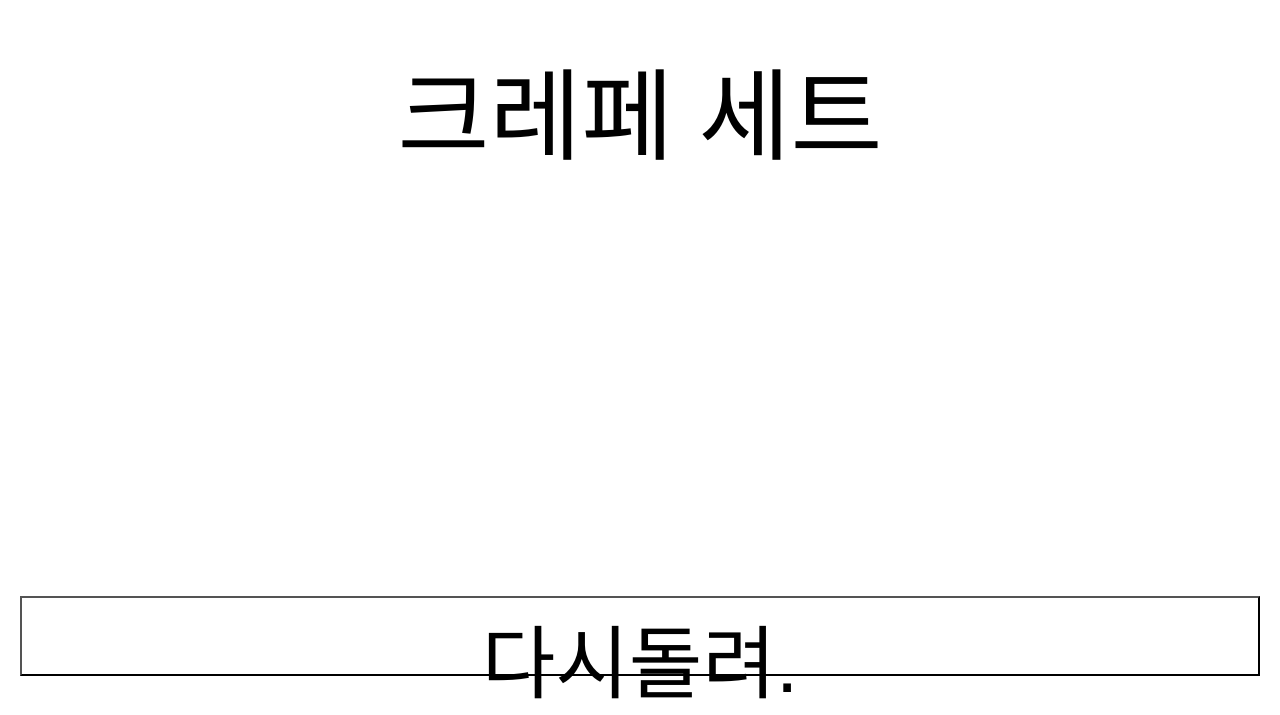
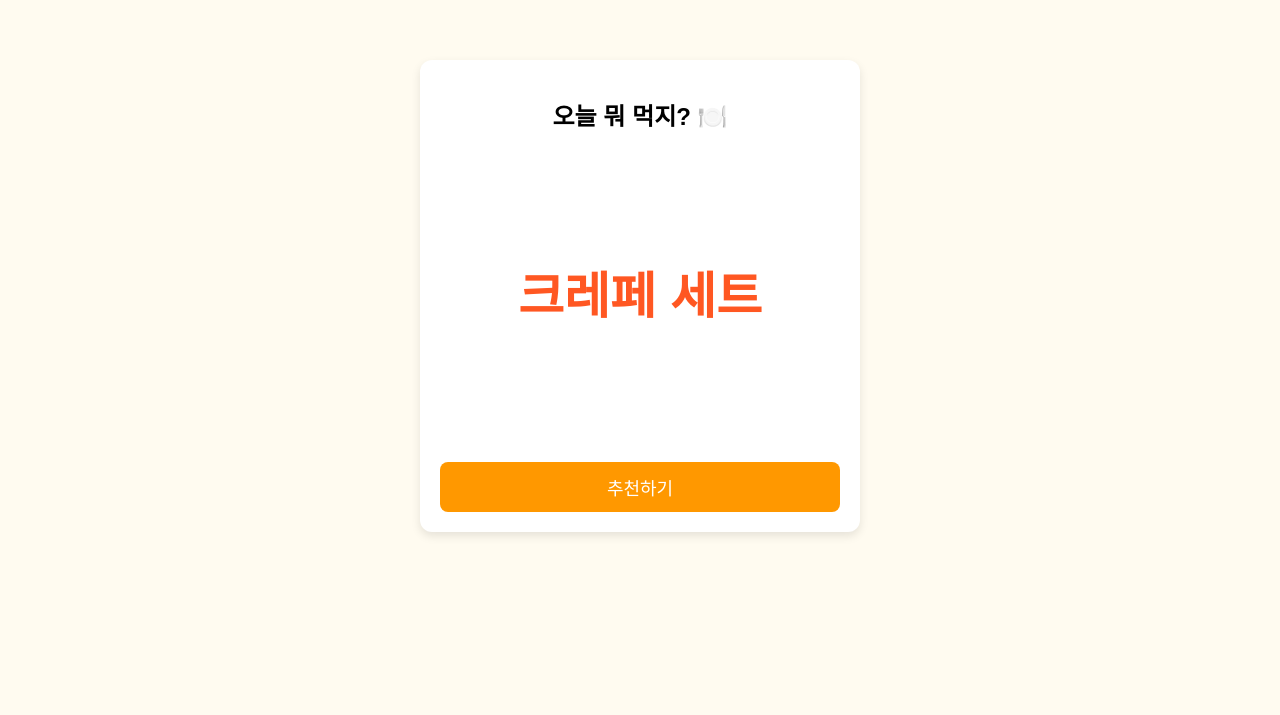
Before and after one commit to SonGwangho/foodSuggester, a plain HTML site: page index.html in a window 1280 px wide. Shown: the part 104-819 px from the top of the page. Drawn offline with Linux system fonts and the light colour scheme.

Commit message:
디자인적용용

```diff
--- a/index.html
+++ b/index.html
@@ -1,42 +1,66 @@
 <!DOCTYPE html>
-<html>
+<html lang="ko">
   <head>
-    <title>음식 추천 사이트</title>
+    <meta charset="UTF-8" />
+    <meta name="viewport" content="width=device-width, initial-scale=1.0" />
+    <script src="./script.js"></script>
+    <title>점심 메뉴 추천</title>
     <style>
-      html,
       body {
-        height: 100%;
+        font-family: "Arial", sans-serif;
+        display: flex;
+        flex-direction: column;
+        justify-content: center;
+        align-items: center;
+        height: 100vh;
         margin: 0;
-        padding: 0;
+        background: #fffbf0;
+        text-align: center;
+      }
+      .container {
+        background: white;
+        padding: 20px;
+        border-radius: 12px;
+        box-shadow: 0 4px 10px rgba(0, 0, 0, 0.1);
+        width: 90%;
+        max-width: 400px;
+      }
+      h1 {
+        font-size: 24px;
+        margin-bottom: 10px;
+      }
+      #menu {
+        font-size: 20px;
+        font-weight: bold;
+        margin: 15px 0;
+        color: #ff5722;
+      }
+      button {
+        background: #ff9800;
+        border: none;
+        padding: 12px;
+        width: 100%;
+        font-size: 18px;
+        color: white;
+        border-radius: 8px;
+        cursor: pointer;
+        transition: 0.3s;
+      }
+      button:hover {
+        background: #e68900;
+      }
+      p {
+        height: 300px;
+        line-height: 300px;
+        font-size: 50px !important;
       }
     </style>
-    <script src="./script.js"></script>
   </head>
   <body>
-    <div
-      style="
-        display: flex;
-        flex-direction: column;
-        width: 100%;
-        height: 100%;
-        text-align: center;
-      "
-    >
-      <div
-        id="food"
-        style="margin: auto; height: 400px; font-size: 100px"
-      ></div>
-      <button
-        style="
-          height: 80px;
-          background-color: white;
-          margin: 20px;
-          font-size: 80px;
-        "
-        onclick="selectFood()"
-      >
-        다시돌려.
-      </button>
+    <div class="container">
+      <h1>오늘 뭐 먹지? 🍽️</h1>
+      <p id="menu"></p>
+      <button onclick="selectFood()">추천하기</button>
     </div>
   </body>
 </html>
--- a/script.js
+++ b/script.js
@@ -3,7 +3,7 @@ onload = () => {
 };
 
 function selectFood() {
-  const foodDiv = document.getElementById("food");
+  const foodDiv = document.getElementById("menu");
   fetch("./food.json")
     .then((response) => response.json())
     .then((foodList) => {
```
